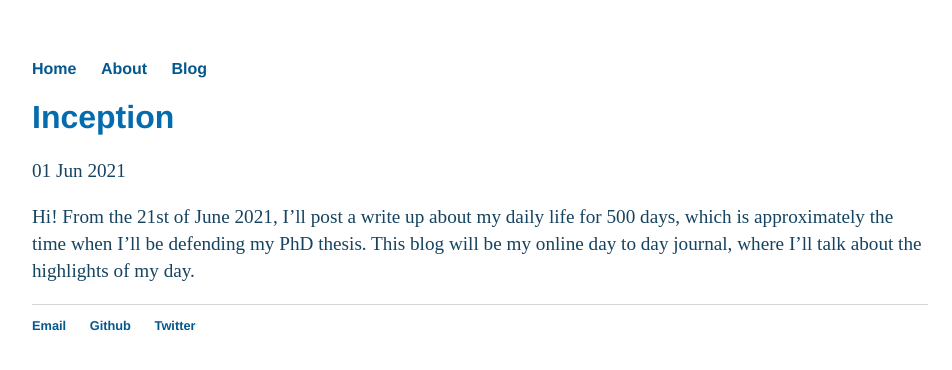
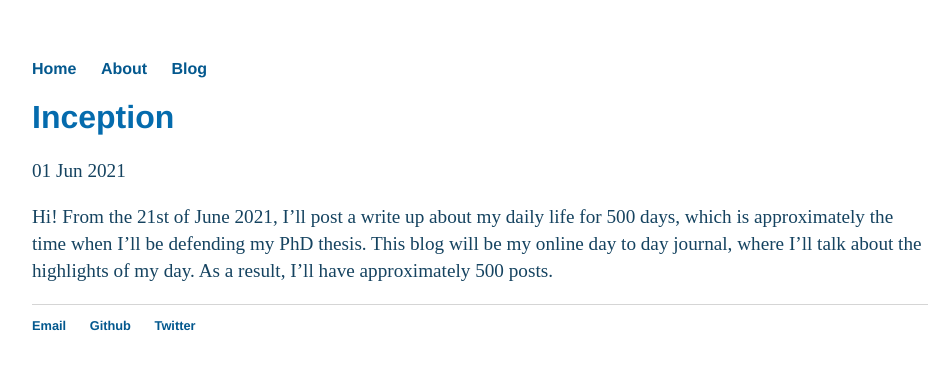
Before and after one commit to debashmitap/debashmitap.github.io, a Jekyll site: the page built from _posts/2021-06-01-First-Post.md, in a window 1280 px wide. Shown: the top 370 px of the page, without its empty margins (160-1112 px from the left). Built offline with Jekyll 4.4.1, drawn with Linux system fonts in a browser that asks for light colours.

Commit message:
Update 2021-06-01-First-Post.md

```diff
--- a/_posts/2021-06-01-First-Post.md
+++ b/_posts/2021-06-01-First-Post.md
@@ -5,4 +5,4 @@ date: 2021-06-01
 ---
 
 Hi! From the 21st of June 2021, I'll post a write up about my daily life for 500 days, which is approximately the time when I'll be defending my PhD thesis.
-This blog will be my online day to day journal, where I'll talk about the highlights of my day.
+This blog will be my online day to day journal, where I'll talk about the highlights of my day. As a result, I'll have approximately 500 posts.
```
